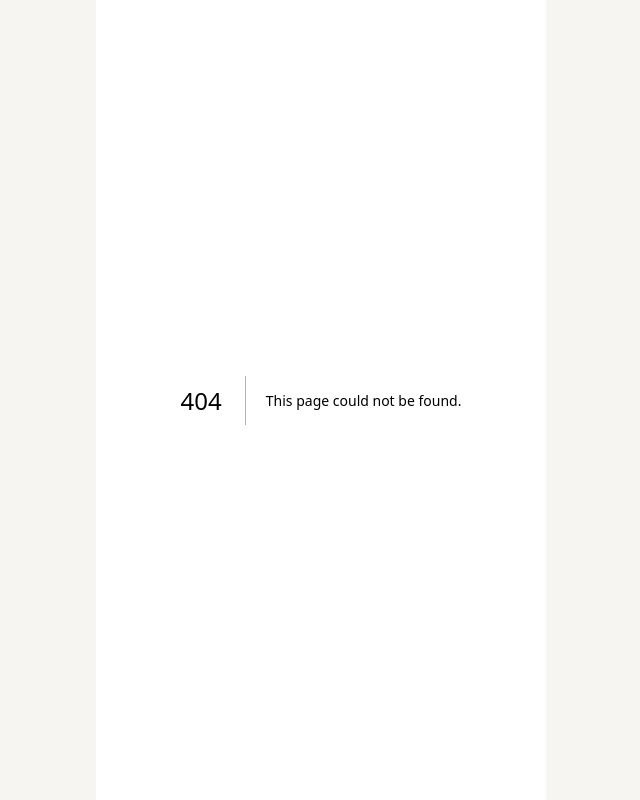
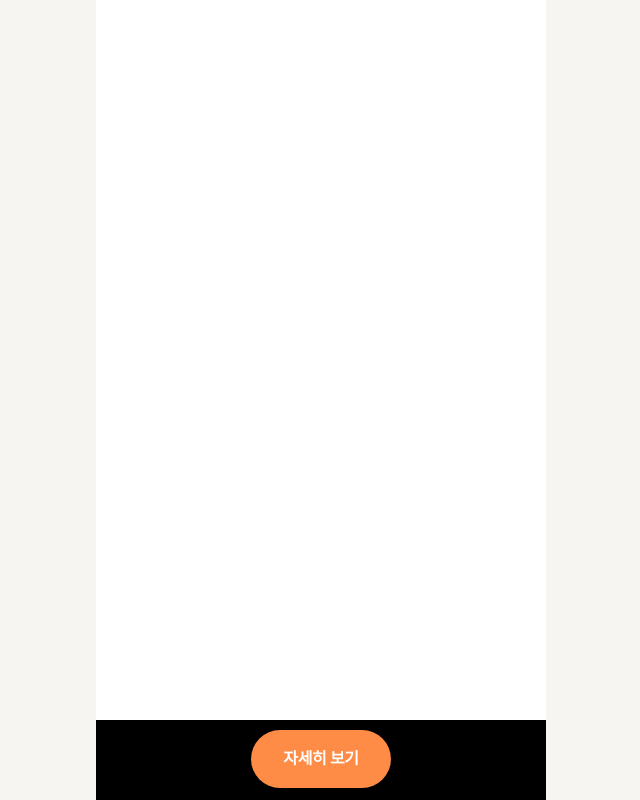
Before and after one commit to recipeasyy/Recipeasy_Client, a Next.js app: page /test in a window 1280 px wide. Before the commit this address had no page. Shown: the whole page, without its empty margins (319-959 px from the left). Built offline with nearby package versions, Linux system fonts and the light colour scheme; a web font is replaced by a local one.

Commit message:
feat: react-player test

```diff
--- a/package.json
+++ b/package.json
@@ -12,6 +12,7 @@
     "@emotion/babel-preset-css-prop": "^11.10.0",
     "@emotion/react": "^11.10.5",
     "@emotion/styled": "^11.10.5",
+    "@next-tools/dynamic": "^0.0.11",
     "@next/font": "13.1.1",
     "@types/node": "18.11.18",
     "@types/react": "18.0.26",
@@ -25,6 +26,7 @@
     "react": "18.2.0",
     "react-cookie": "^4.1.1",
     "react-dom": "18.2.0",
+    "react-player": "^2.11.0",
     "react-query": "^3.39.2",
     "typescript": "4.9.4"
   },
--- /dev/null
+++ b/src/pages/test.tsx
@@ -0,0 +1,65 @@
+import styled from '@emotion/styled';
+import dynamic from 'next/dynamic';
+import FONT from '../constants/fonts';
+import COLOR from '../constants/theme';
+
+const ReactPlayer = dynamic(() => import('react-player/lazy'), { ssr: false });
+
+const testPage = () => {
+  return (
+    <Container>
+      <VideoWrapper>
+        <ReactPlayer url={'https://www.dailymotion.com/video/x8hfepq'} width="100%" height="100vh" />
+      </VideoWrapper>
+      <ButtonWrapper>
+        <Button css={FONT.BUTTON}>자세히 보기</Button>
+      </ButtonWrapper>
+    </Container>
+  );
+};
+
+const Container = styled.div`
+  width: 100vw;
+  max-width: 450px;
+  height: 100vh;
+
+  overflow: hidden;
+`;
+
+const VideoWrapper = styled.div`
+  width: 100%;
+  height: 100%;
+
+  overflow: hidden;
+  object-fit: cover;
+`;
+
+const ButtonWrapper = styled.div`
+  position: fixed;
+  bottom: 0;
+
+  width: 100vw;
+  max-width: 450px;
+  height: 5rem;
+
+  display: flex;
+  align-items: center;
+  justify-content: center;
+
+  background: black;
+`;
+
+const Button = styled.div`
+  position: fixed;
+  bottom: 0;
+
+  padding: 1rem 2rem;
+  margin-bottom: 0.75rem;
+  background: ${COLOR.PRIMARY_ORANGE};
+  color: ${COLOR.TYPEFACE_WHITE};
+  z-index: 1;
+
+  border-radius: 30px;
+`;
+
+export default testPage;
```
Also changed, not shown: 2 other files (tests, documents, lock files or other folders).
